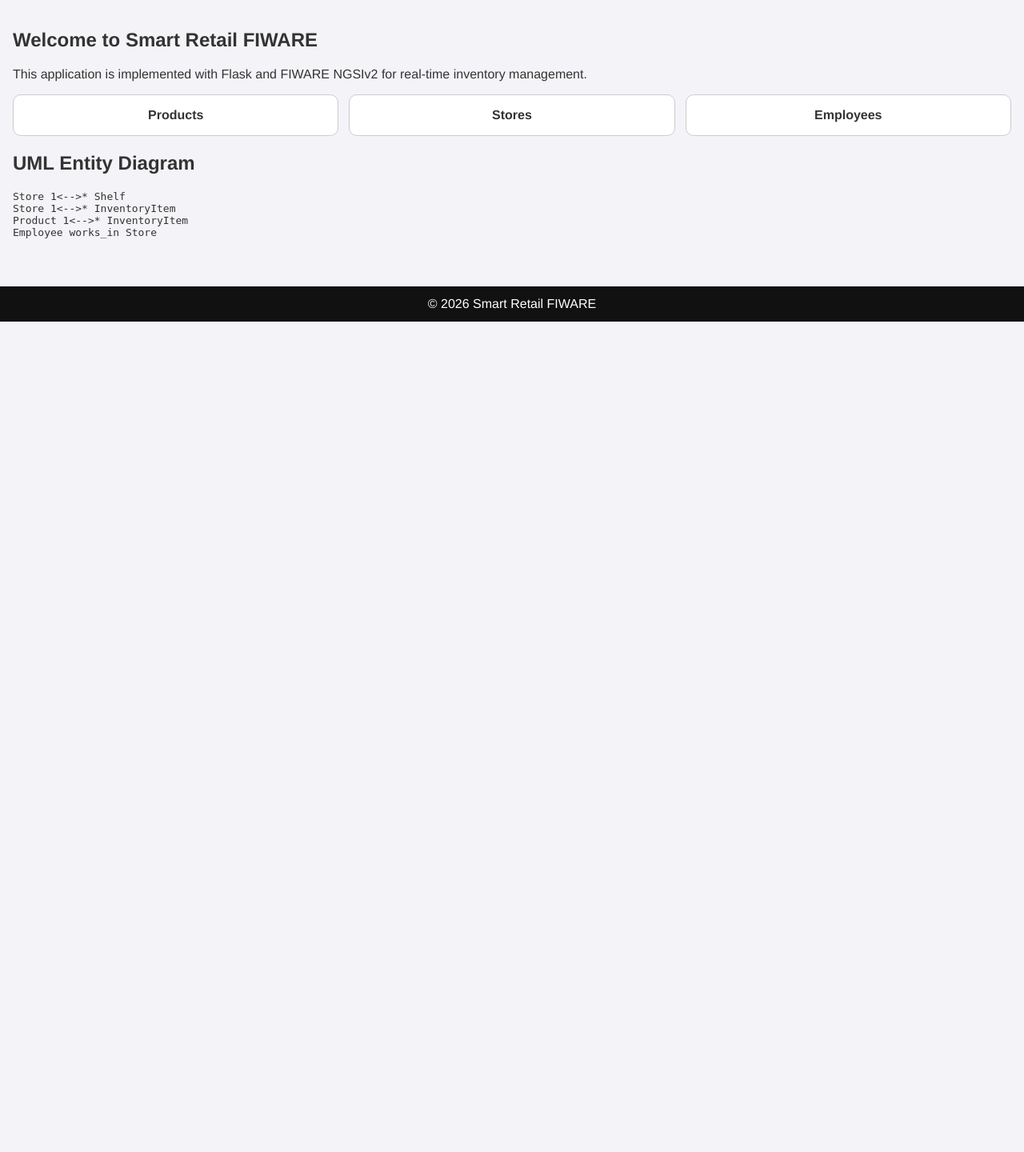
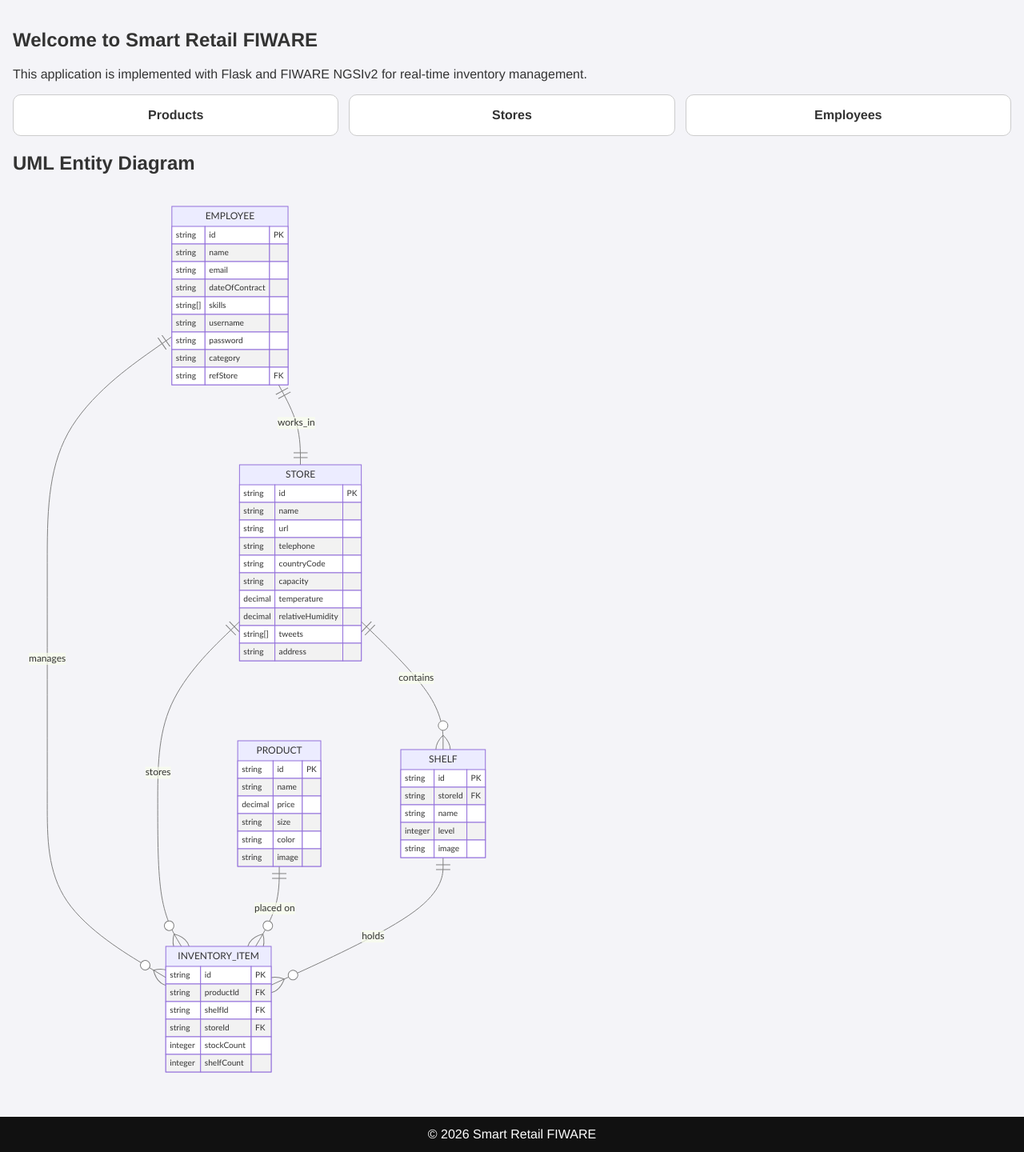
Before and after one commit to nicolasallerponte/smart-retail-fiware, a Flask app: page / in a window 1280 px wide. Shown: the part 44-1484 px from the top of the page at 80% size. Before the commit the page ends 446 px from the top, so only its background shows below. Run offline with Flask 3, Linux system fonts and the light colour scheme; some libraries are stand-ins or nearby versions.

Commit message:
fix: add Mermaid.js library and render UML diagram on home page

```diff
--- a/templates/base.html
+++ b/templates/base.html
@@ -7,6 +7,10 @@
     <link rel="stylesheet" href="/static/css/style.css" />
     <script defer src="/static/js/app.js"></script>
     <script src="https://kit.fontawesome.com/a076d05399.js" crossorigin="anonymous"></script>
+    <script src="https://cdn.jsdelivr.net/npm/mermaid@10/dist/mermaid.min.js"></script>
+    <script>
+        mermaid.initialize({ startOnLoad: true });
+    </script>
 </head>
 <body>
 <header class="navbar">
--- a/templates/index.html
+++ b/templates/index.html
@@ -10,12 +10,66 @@
   </div>
   <div class="uml">
     <h2>UML Entity Diagram</h2>
-    <pre>
-Store 1&lt;-->* Shelf
-Store 1&lt;-->* InventoryItem
-Product 1&lt;-->* InventoryItem
-Employee works_in Store
-    </pre>
+    <div class="mermaid">
+erDiagram
+    EMPLOYEE ||--|| STORE : works_in
+    EMPLOYEE ||--o{ INVENTORY_ITEM : manages
+    STORE ||--o{ SHELF : contains
+    STORE ||--o{ INVENTORY_ITEM : stores
+    PRODUCT ||--o{ INVENTORY_ITEM : "placed on"
+    SHELF ||--o{ INVENTORY_ITEM : holds
+
+    EMPLOYEE {
+        string id PK
+        string name
+        string email
+        string dateOfContract
+        string[] skills
+        string username
+        string password
+        string category
+        string refStore FK
+    }
+
+    STORE {
+        string id PK
+        string name
+        string url
+        string telephone
+        string countryCode
+        string capacity
+        decimal temperature
+        decimal relativeHumidity
+        string[] tweets
+        string address
+    }
+
+    PRODUCT {
+        string id PK
+        string name
+        decimal price
+        string size
+        string color
+        string image
+    }
+
+    SHELF {
+        string id PK
+        string storeId FK
+        string name
+        integer level
+        string image
+    }
+
+    INVENTORY_ITEM {
+        string id PK
+        string productId FK
+        string shelfId FK
+        string storeId FK
+        integer stockCount
+        integer shelfCount
+    }
+    </div>
   </div>
 </section>
 {% endblock %}
```
